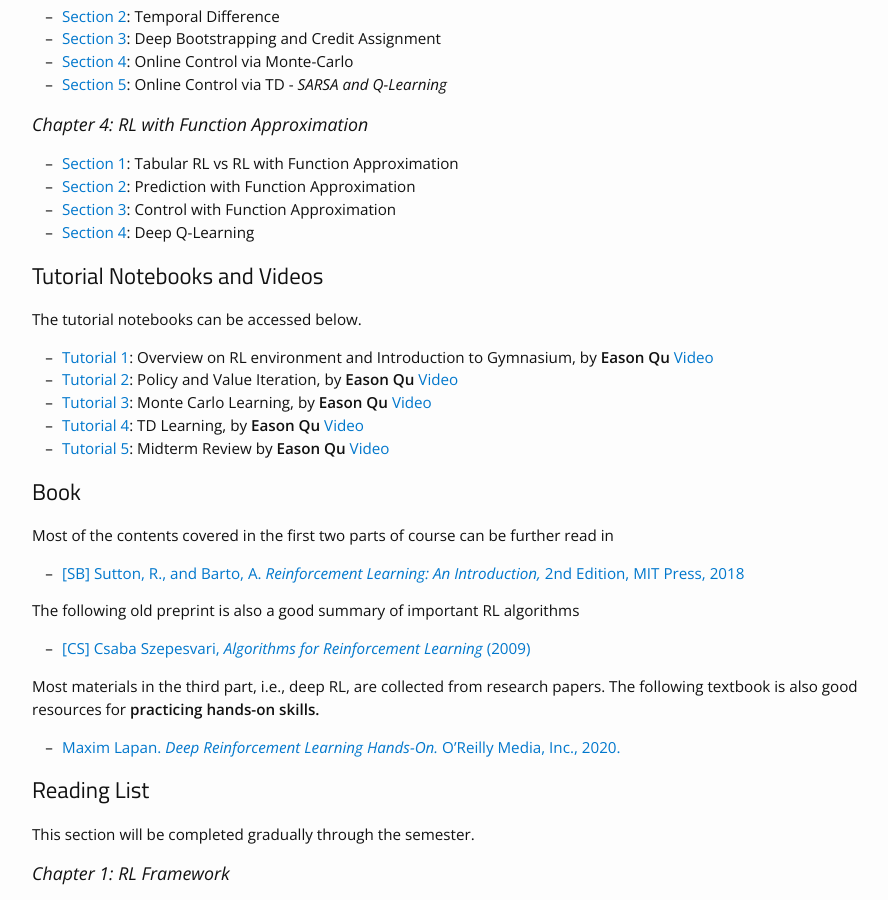
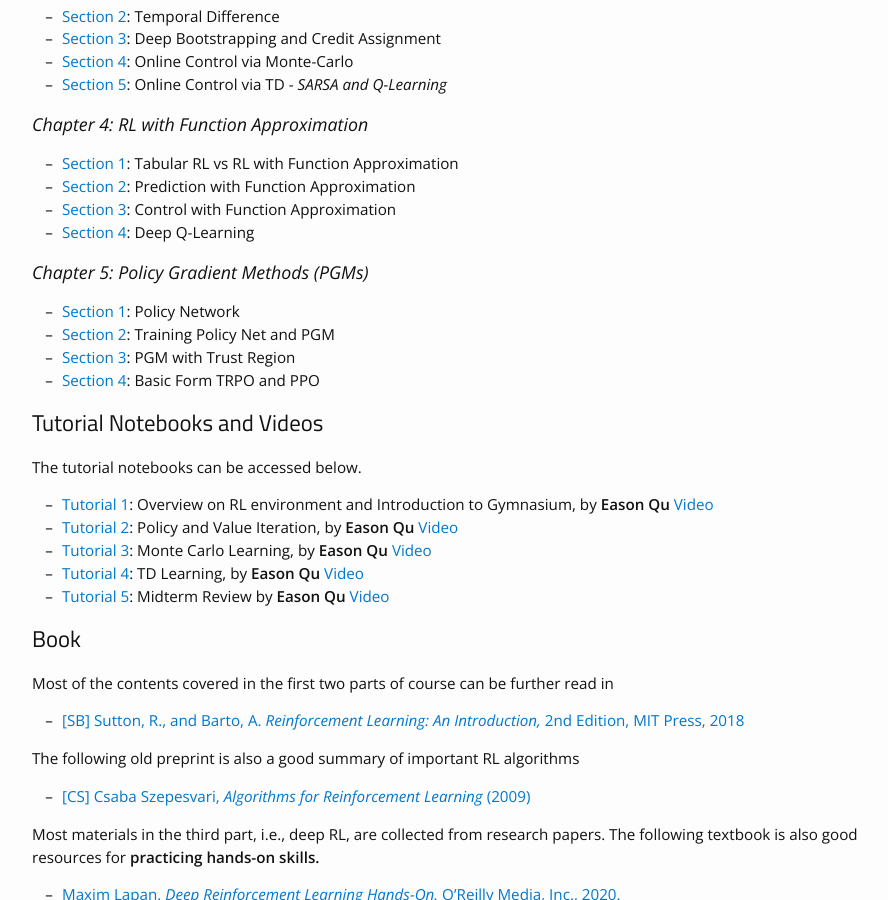
Before and after one commit to bereyhi-courses/rl-utoronto, a Jekyll site: the page built from materials.md, in a window 1280 px wide and 900 px high, scrolled down 838 px. Shown: the whole window, without its empty margins (163-1051 px from the left). Built offline with Jekyll 4.4.1, drawn with Linux system fonts in a browser that asks for light colours; nearby versions of some CDN libraries.

Commit message:
lectur-notes added

```diff
--- a/materials.md
+++ b/materials.md
@@ -33,6 +33,12 @@ The lecture notes are uploaded through the semester. For each chapter, the notes
 * [Section 2]({{site.baseurl}}/assets/Notes/CH4/CH4_Sec2.pdf): Prediction with Function Approximation
 * [Section 3]({{site.baseurl}}/assets/Notes/CH4/CH4_Sec3.pdf): Control with Function Approximation
 * [Section 4]({{site.baseurl}}/assets/Notes/CH4/CH4_Sec4.pdf): Deep Q-Learning
+
+### Chapter 5: Policy Gradient Methods (PGMs)
+* [Section 1]({{site.baseurl}}/assets/Notes/CH5/CH5_Sec1.pdf): Policy Network
+* [Section 2]({{site.baseurl}}/assets/Notes/CH5/CH5_Sec2.pdf): Training Policy Net and PGM
+* [Section 3]({{site.baseurl}}/assets/Notes/CH5/CH5_Sec3.pdf): PGM with Trust Region
+* [Section 4]({{site.baseurl}}/assets/Notes/CH5/CH5_Sec4.pdf): Basic Form TRPO and PPO
 
 
 
```
Also changed, not shown: 13 other files.
